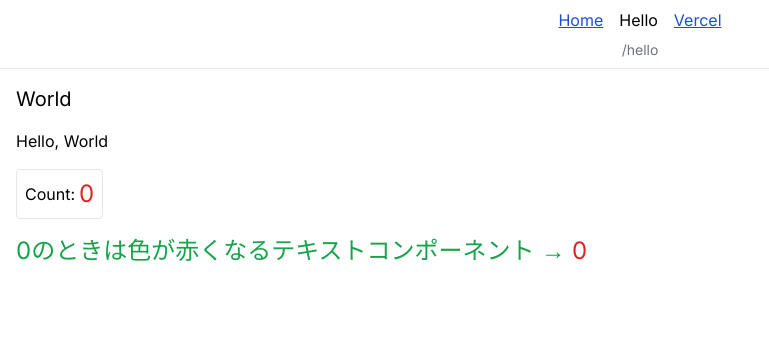
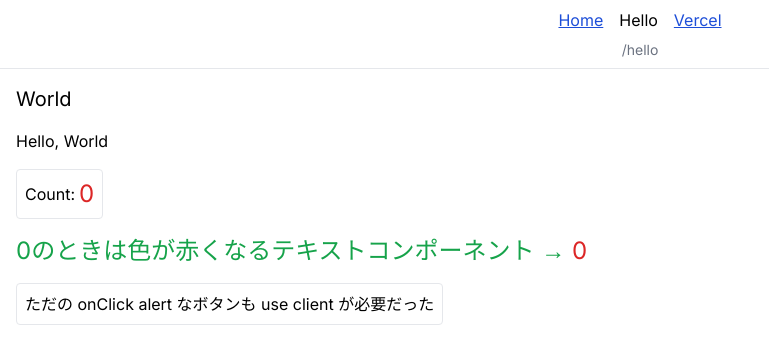
Before and after one commit to ksk1015/hello-vercel, a Next.js app: page /hello in a window 1280 px wide. Shown: the top 364 px of the page, without its empty margins (0-769 px from the left). Built offline with nearby package versions, Linux system fonts and the light colour scheme.

Commit message:
RSCでも動きそうなalertボタンも use client が必要

```diff
--- /dev/null
+++ b/app/_components/AlertButton.tsx
@@ -0,0 +1,12 @@
+'use client'
+
+export default function AlertButton() {
+  return (
+    <button
+      className="border p-2 rounded flex items-center gap-1"
+      onClick={() => alert('🥺')}
+    >
+      ただの onClick alert なボタンも use client が必要だった
+    </button>
+  )
+}
--- a/app/hello/page.tsx
+++ b/app/hello/page.tsx
@@ -1,6 +1,7 @@
 import type { Metadata } from 'next'
 import Counter from '../_components/Counter'
 import NiceText from '../_components/NiceText'
+import AlertButton from '../_components/AlertButton'
 
 const target = 'World'
 
@@ -21,6 +22,9 @@ export default function Hello() {
           <NiceText text="0のときは色が赤くなるテキストコンポーネント → " />
           <NiceText text="0" />
         </div>
+        <div>
+          <AlertButton />
+        </div>
       </div>
     </div>
   )
```
